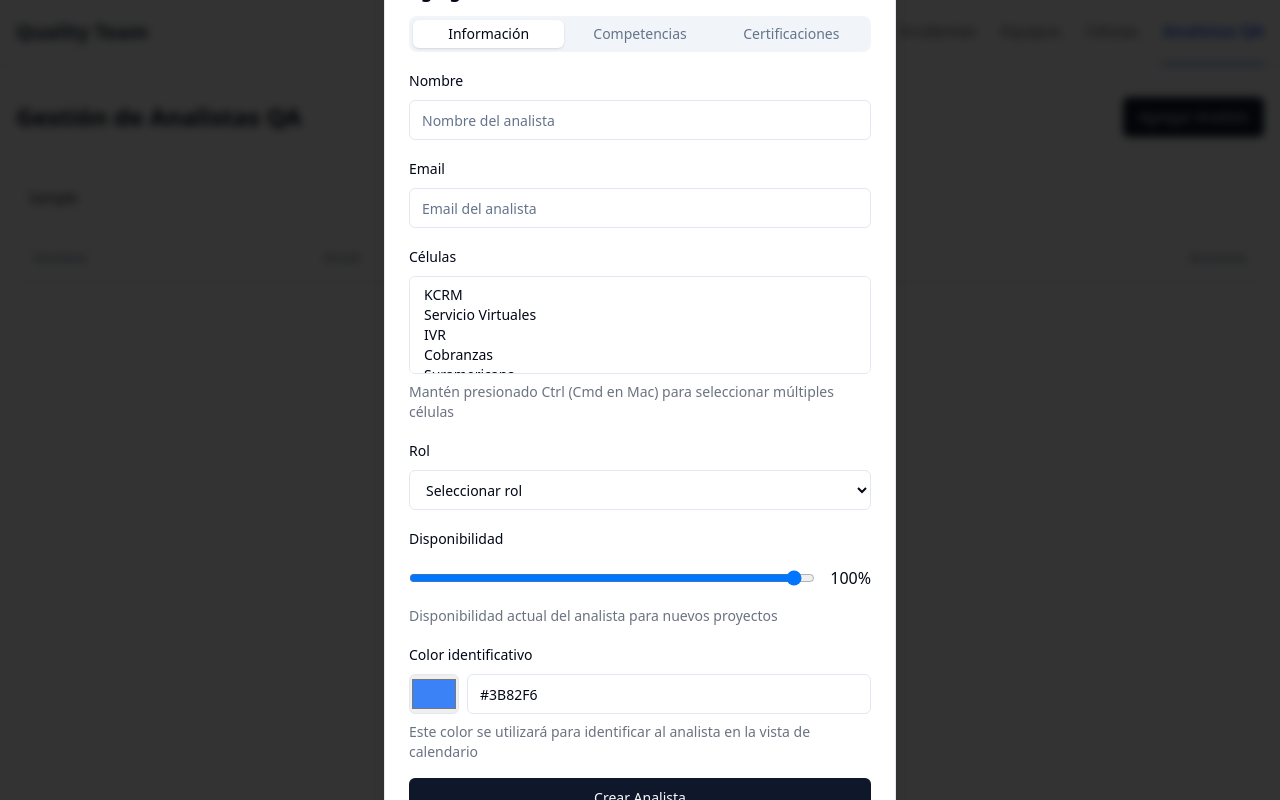
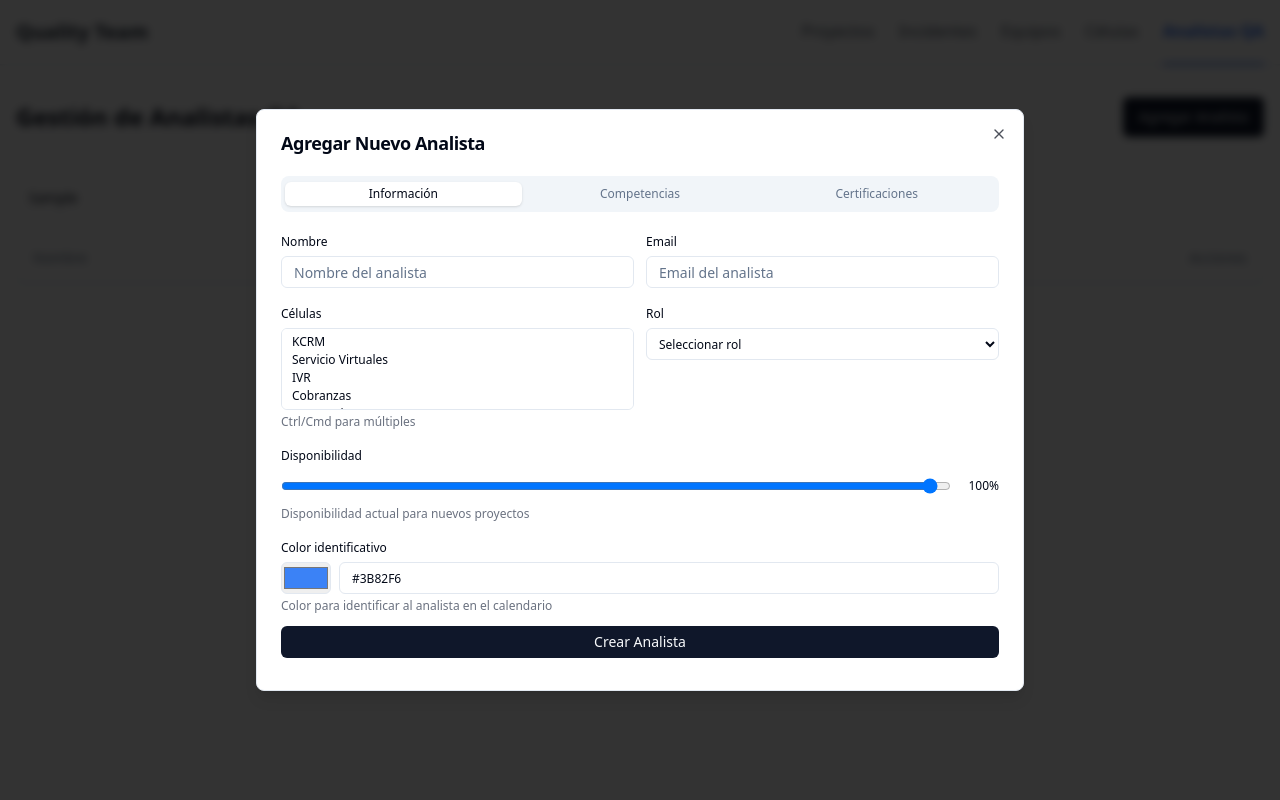
Before and after one commit to sergio129/quality-team-demo, a Next.js app: page /analistas in a window 1280 px wide. Both pictures are taken after typing "Sample" into the empty fields and a click on the button "Agregar Analista". Built offline with nearby package versions, Linux system fonts and the light colour scheme.

Commit message:
inicial 45

```diff
--- a/src/components/analysts/AddAnalystButton.tsx
+++ b/src/components/analysts/AddAnalystButton.tsx
@@ -19,11 +19,13 @@ export function AddAnalystButton() {
       <DialogTrigger asChild>
         <Button>Agregar Analista</Button>
       </DialogTrigger>
-      <DialogContent>
+      <DialogContent className="max-w-3xl max-h-[90vh] overflow-y-auto">
         <DialogHeader>
           <DialogTitle>Agregar Nuevo Analista</DialogTitle>
         </DialogHeader>
-        <AnalystForm onSuccess={() => setOpen(false)} />
+        <div className="py-2">
+          <AnalystForm onSuccess={() => setOpen(false)} />
+        </div>
       </DialogContent>
     </Dialog>
   );
--- a/src/components/analysts/AnalystForm.tsx
+++ b/src/components/analysts/AnalystForm.tsx
@@ -110,28 +110,30 @@ export function AnalystForm({ analyst, onSave, onSuccess, cells: initialCells }:
   };
 
   return (
-    <form onSubmit={handleSubmit} className="space-y-4">
+    <form onSubmit={handleSubmit} className="space-y-3">
       <Tabs defaultValue="info" className="w-full">
         <TabsList className="grid w-full grid-cols-3">
-          <TabsTrigger value="info">Información</TabsTrigger>
-          <TabsTrigger value="skills">Competencias</TabsTrigger>
-          <TabsTrigger value="certs">Certificaciones</TabsTrigger>
+          <TabsTrigger value="info" className="text-xs py-1">Información</TabsTrigger>
+          <TabsTrigger value="skills" className="text-xs py-1">Competencias</TabsTrigger>
+          <TabsTrigger value="certs" className="text-xs py-1">Certificaciones</TabsTrigger>
         </TabsList>
 
-        <TabsContent value="info" className="space-y-4 pt-2">
-          <div className="space-y-2">
-            <Label htmlFor="name">Nombre</Label>
+        <TabsContent value="info" className="space-y-3 pt-2">
+          <div className="grid grid-cols-2 gap-3">
+            <div className="space-y-1">
+              <Label htmlFor="name" className="text-xs">Nombre</Label>
               <Input
                 id="name"
                 value={name}
                 onChange={(e) => setName(e.target.value)}
                 placeholder="Nombre del analista"
                 required
+                className="h-8 text-sm"
               />
             </div>
 
-          <div className="space-y-2">
-            <Label htmlFor="email">Email</Label>
+            <div className="space-y-1">
+              <Label htmlFor="email" className="text-xs">Email</Label>
               <Input
                 id="email"
                 type="email"
@@ -139,11 +141,14 @@ export function AnalystForm({ analyst, onSave, onSuccess, cells: initialCells }:
                 onChange={(e) => setEmail(e.target.value)}
                 placeholder="Email del analista"
                 required
+                className="h-8 text-sm"
               />
             </div>
+          </div>
 
-          <div className="space-y-2">
-            <Label htmlFor="cells">Células</Label>
+          <div className="grid grid-cols-2 gap-3">
+            <div className="space-y-1">
+              <Label htmlFor="cells" className="text-xs">Células</Label>
               <select
                 id="cells"
                 multiple
@@ -152,7 +157,7 @@ export function AnalystForm({ analyst, onSave, onSuccess, cells: initialCells }:
                   const selectedOptions = Array.from(e.target.selectedOptions, option => option.value);
                   setCellIds(selectedOptions);
                 }}
-              className="flex min-h-[80px] w-full rounded-md border border-input bg-background px-3 py-2 text-sm ring-offset-background file:border-0 file:bg-transparent file:text-sm file:font-medium placeholder:text-muted-foreground focus-visible:outline-none focus-visible:ring-2 focus-visible:ring-ring focus-visible:ring-offset-2 disabled:cursor-not-allowed disabled:opacity-50"
+                className="flex min-h-[70px] w-full rounded-md border border-input bg-background px-2 py-1 text-xs ring-offset-background file:border-0 file:bg-transparent file:text-xs file:font-medium placeholder:text-muted-foreground focus-visible:outline-none focus-visible:ring-2 focus-visible:ring-ring focus-visible:ring-offset-2 disabled:cursor-not-allowed disabled:opacity-50"
                 required
               >
                 {cells.map((cell) => (
@@ -161,16 +166,16 @@ export function AnalystForm({ analyst, onSave, onSuccess, cells: initialCells }:
                   </option>
                 ))}
               </select>
-            <p className="text-sm text-gray-500">Mantén presionado Ctrl (Cmd en Mac) para seleccionar múltiples células</p>
+              <p className="text-xs text-gray-500">Ctrl/Cmd para múltiples</p>
             </div>
 
-          <div className="space-y-2">
-            <Label htmlFor="role">Rol</Label>
+            <div className="space-y-1">
+              <Label htmlFor="role" className="text-xs">Rol</Label>
               <select
                 id="role"
                 value={role}
                 onChange={(e) => setRole(e.target.value)}
-              className="flex h-10 w-full rounded-md border border-input bg-background px-3 py-2 text-sm ring-offset-background file:border-0 file:bg-transparent file:text-sm file:font-medium placeholder:text-muted-foreground focus-visible:outline-none focus-visible:ring-2 focus-visible:ring-ring focus-visible:ring-offset-2 disabled:cursor-not-allowed disabled:opacity-50"
+                className="flex h-8 w-full rounded-md border border-input bg-background px-2 py-1 text-xs ring-offset-background file:border-0 file:bg-transparent file:text-xs file:font-medium placeholder:text-muted-foreground focus-visible:outline-none focus-visible:ring-2 focus-visible:ring-ring focus-visible:ring-offset-2 disabled:cursor-not-allowed disabled:opacity-50"
                 required
               >
                 <option value="">Seleccionar rol</option>
@@ -179,10 +184,11 @@ export function AnalystForm({ analyst, onSave, onSuccess, cells: initialCells }:
                 <option value="Junior">Junior</option>
               </select>
             </div>
+          </div>
 
-          <div className="space-y-2">
-            <Label htmlFor="availability">Disponibilidad</Label>
-            <div className="flex items-center space-x-2">
+          <div className="space-y-1">
+            <Label htmlFor="availability" className="text-xs">Disponibilidad</Label>
+            <div className="flex items-center space-x-2 h-8">
               <Input
                 id="availability"
                 type="range"
@@ -191,37 +197,37 @@ export function AnalystForm({ analyst, onSave, onSuccess, cells: initialCells }:
                 step="5"
                 value={availability}
                 onChange={(e) => setAvailability(parseInt(e.target.value))}
-                className="flex-1"
+                className="flex-1 h-2"
               />
-              <div className="w-12 text-right font-medium">{availability}%</div>
+              <div className="w-10 text-right text-xs font-medium">{availability}%</div>
             </div>
-            <p className="text-sm text-gray-500">Disponibilidad actual del analista para nuevos proyectos</p>
+            <p className="text-xs text-gray-500">Disponibilidad actual para nuevos proyectos</p>
           </div>
 
-          <div className="space-y-2">
-            <Label htmlFor="color">Color identificativo</Label>
-            <div className="flex items-center gap-2">
+          <div className="space-y-1">
+            <Label htmlFor="color" className="text-xs">Color identificativo</Label>
+            <div className="flex items-center gap-2 h-8">
               <input
                 id="color"
                 type="color"
                 value={color}
                 onChange={(e) => setColor(e.target.value)}
-                className="h-10 min-w-[50px] rounded-md border border-input"
+                className="h-8 min-w-[40px] rounded-md border border-input"
               />
               <Input
                 value={color}
                 onChange={(e) => setColor(e.target.value)}
                 placeholder="#RRGGBB"
-                className="flex-1"
+                className="flex-1 h-8 text-xs"
               />
             </div>
-            <p className="text-sm text-gray-500">Este color se utilizará para identificar al analista en la vista de calendario</p>
+            <p className="text-xs text-gray-500">Color para identificar al analista en el calendario</p>
           </div>
         </TabsContent>
 
-        <TabsContent value="skills" className="space-y-4 pt-2">
-          <div className="space-y-2">
-            <Label htmlFor="specialties">Especialidades</Label>
+        <TabsContent value="skills" className="space-y-3 pt-2">
+          <div className="space-y-1">
+            <Label htmlFor="specialties" className="text-xs">Especialidades</Label>
             <select
               id="specialties"
               multiple
@@ -230,7 +236,7 @@ export function AnalystForm({ analyst, onSave, onSuccess, cells: initialCells }:
                 const selected = Array.from(e.target.selectedOptions, option => option.value);
                 setSpecialties(selected);
               }}
-              className="flex min-h-[80px] w-full rounded-md border border-input bg-background px-3 py-2 text-sm ring-offset-background file:border-0 file:bg-transparent file:text-sm file:font-medium placeholder:text-muted-foreground focus-visible:outline-none focus-visible:ring-2 focus-visible:ring-ring focus-visible:ring-offset-2 disabled:cursor-not-allowed disabled:opacity-50"
+              className="flex min-h-[70px] w-full rounded-md border border-input bg-background px-2 py-1 text-xs ring-offset-background file:border-0 file:bg-transparent file:text-xs file:font-medium placeholder:text-muted-foreground focus-visible:outline-none focus-visible:ring-2 focus-visible:ring-ring focus-visible:ring-offset-2 disabled:cursor-not-allowed disabled:opacity-50"
             >
               <option value="Frontend">Frontend</option>
               <option value="Backend">Backend</option>
@@ -241,24 +247,24 @@ export function AnalystForm({ analyst, onSave, onSuccess, cells: initialCells }:
               <option value="Performance">Performance</option>
               <option value="Seguridad">Seguridad</option>
             </select>
-            <p className="text-sm text-gray-500">Áreas de especialización técnica</p>
+            <p className="text-xs text-gray-500">Áreas de especialización técnica</p>
           </div>
 
-          <div className="space-y-2">
-            <Label htmlFor="skills">Habilidades técnicas</Label>
+          <div className="space-y-1">
+            <Label htmlFor="skills" className="text-xs">Habilidades técnicas</Label>
             <SkillsManager skills={skills} onChange={setSkills} />
           </div>
         </TabsContent>
 
-        <TabsContent value="certs" className="space-y-4 pt-2">
-          <div className="space-y-2">
-            <Label htmlFor="certifications">Certificaciones</Label>
+        <TabsContent value="certs" className="space-y-3 pt-2">
+          <div className="space-y-1">
+            <Label htmlFor="certifications" className="text-xs">Certificaciones</Label>
             <CertificationsManager certifications={certifications} onChange={setCertifications} />
           </div>
         </TabsContent>
       </Tabs>
 
-      <Button type="submit" className="w-full">
+      <Button type="submit" className="w-full h-8 text-sm mt-2">
         {analyst ? 'Guardar Cambios' : 'Crear Analista'}
       </Button>
     </form>
--- a/src/components/analysts/EditAnalystDialog.tsx
+++ b/src/components/analysts/EditAnalystDialog.tsx
@@ -28,16 +28,18 @@ export function EditAnalystDialog({ analyst, onSave, cells }: EditAnalystDialogP
           Editar
         </Button>
       </DialogTrigger>
-      <DialogContent>
+      <DialogContent className="max-w-3xl max-h-[90vh] overflow-y-auto">
         <DialogHeader>
           <DialogTitle>Editar Analista</DialogTitle>
         </DialogHeader>
+        <div className="py-2">
           <AnalystForm
             analyst={analyst}
             onSave={onSave}
             cells={cells}
             onSuccess={() => setOpen(false)}
           />
+        </div>
       </DialogContent>
     </Dialog>
   );
```
Lines whose indentation alone changed are shown as unchanged.
